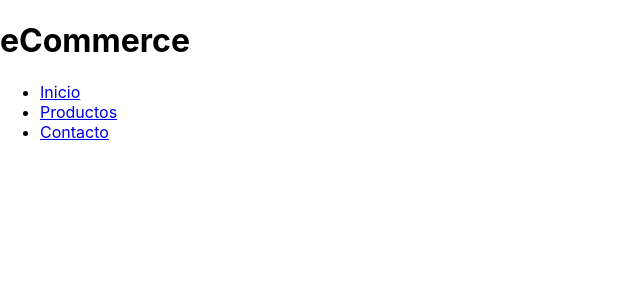
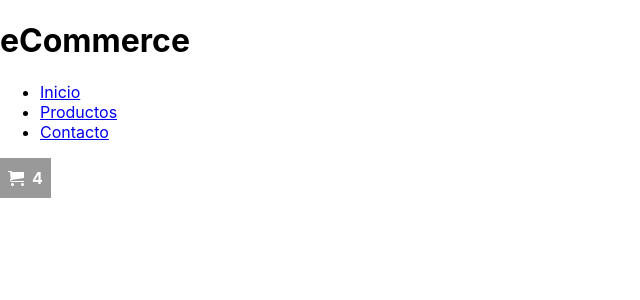
Before and after one commit to uxmoon/ecommerce-martinluna, a React (Create React App) app: page / in a window 1280 px wide. Shown: the top 300 px of the page, without its empty margins (0-640 px from the left). Built offline with nearby package versions, Linux system fonts and the light colour scheme.

Commit message:
Se importa componente CartWidget

```diff
--- a/src/components/NavBar.jsx
+++ b/src/components/NavBar.jsx
@@ -1,4 +1,5 @@
 import React from "react";
+import CartWidget from "./CartWidget";
 
 function NavBar() {
   return (
@@ -14,6 +15,7 @@ function NavBar() {
           <a href="#">Contacto</a>
         </li>
       </ul>
+      <CartWidget />
     </nav>
   );
 }
```
